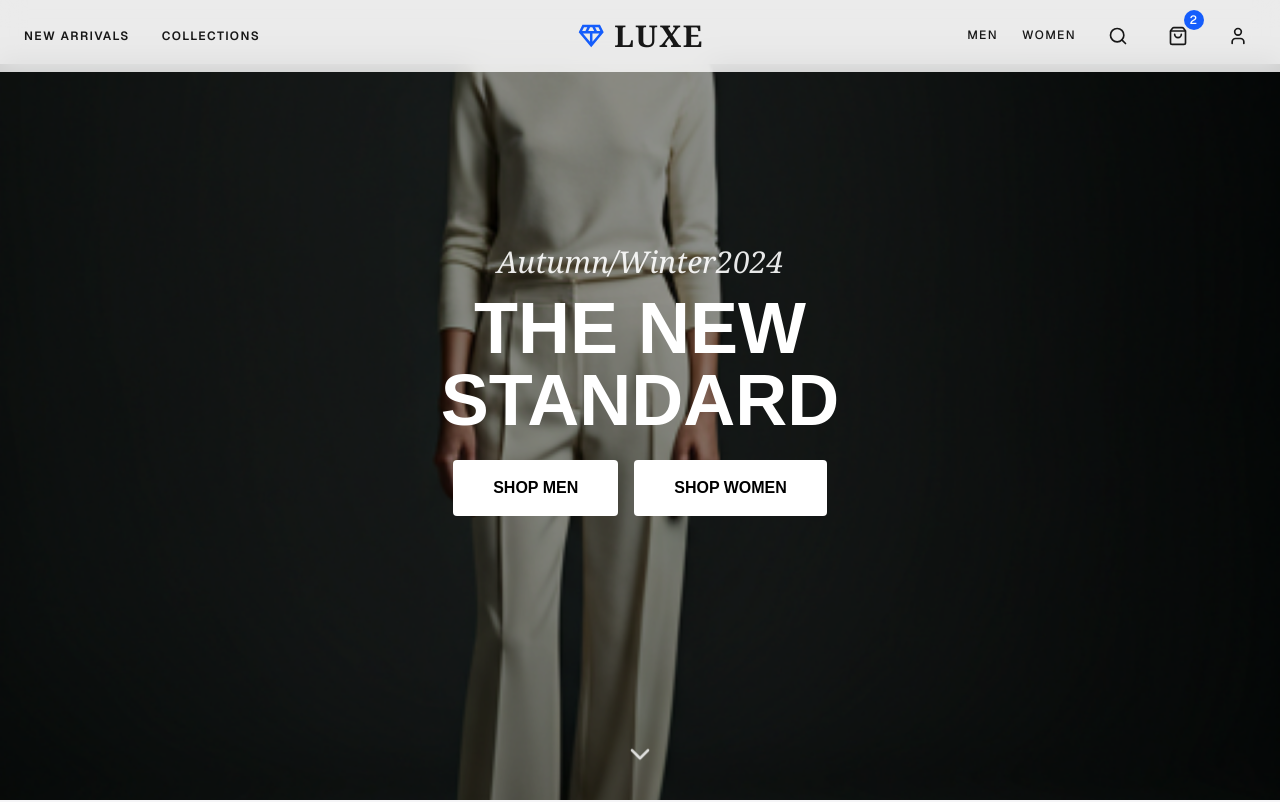
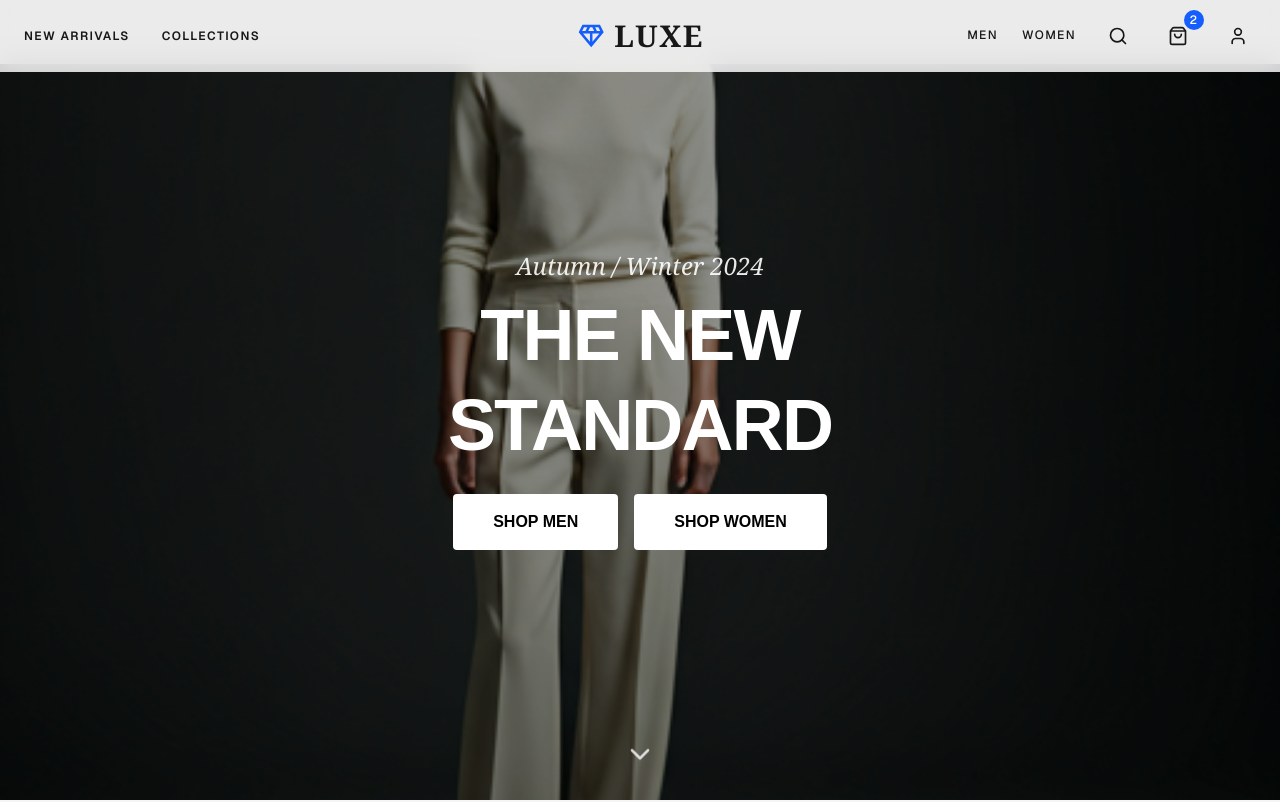
Before and after one commit to Siva2512/E-Commerce_frontend, a Next.js app: page / in a window 1280 px wide. Shown: the top 802 px of the page. Built offline with nearby package versions, Linux system fonts and the light colour scheme.

Commit message:
changed in hero section in the content

```diff
--- a/src/pages/hero.jsx
+++ b/src/pages/hero.jsx
@@ -15,11 +15,10 @@ export default function Hero() {
       <div className="absolute inset-0 bg-black/40 "></div>
 
       {/* Text Content */}
-      <div className="absolute inset-0 flex flex-col items-center justify-center text-center text-white px-4 pb-10 z-10 ">
-        <h1 className="text-white font-serif italic text-lg sm:text-xl md:text-3xl mb-3 opacity-90"> Autumn/Winter2024</h1>
-        <h1 className="  text-4xl md:text-6xl font-bold text-white md:text-6xl lg:text-7xl">
-          THE NEW <br /> STANDARD
-        </h1>
+      <div className="absolute inset-0 flex flex-col items-center justify-center text-center text-white px-4 z-10">
+        <h1 className="font-serif italic text-base sm:text-lg md:text-2xl mb-2 opacity-90">Autumn / Winter 2024</h1>
+        <h1 className="text-3xl sm:text-4xl md:text-6xl lg:text-7xl font-bold leading-tight tracking-tight">
+          THE NEW <br /> STANDARD</h1>
 
         <div className="mt-6 flex flex-col sm:flex-row gap-4">
           <button className="bg-white uppercase font-bold text-black px-6 sm:px-10 py-3 sm:py-4 hover:text-white hover:bg-blue-600 rounded-sm">
```
